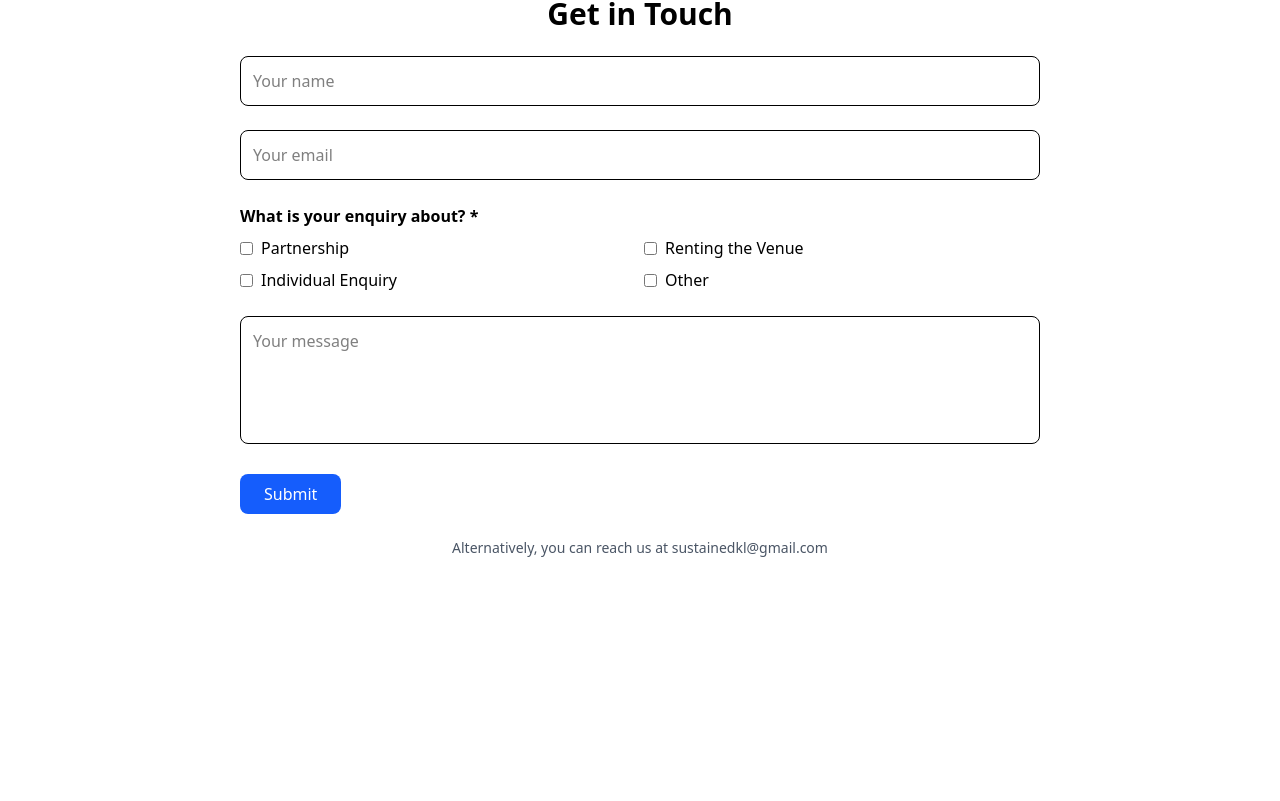
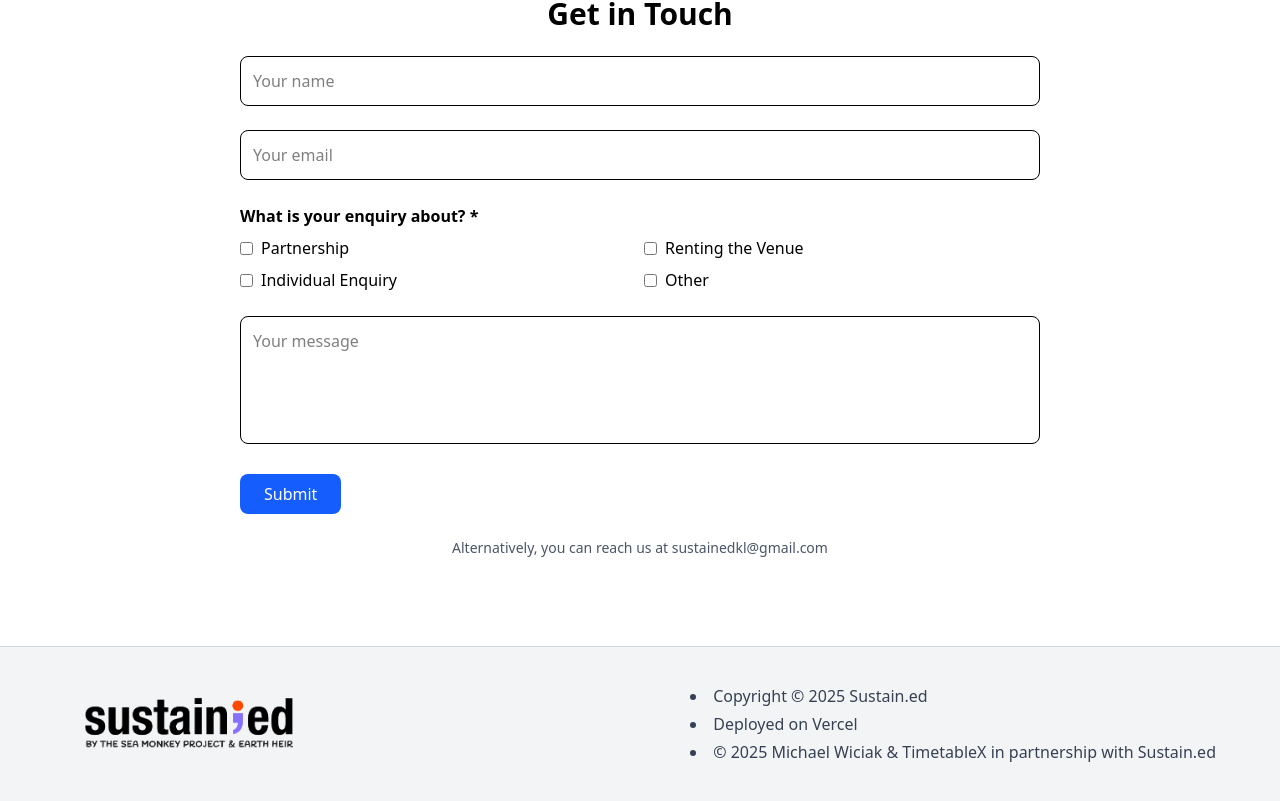
Before and after one commit to MichaelWiciak/EarthHeir, a Next.js app in the folder my-project/: page / in a window 1280 px wide. Shown: the part 3298-4099 px from the top of the page. Before the commit the page ends 3904 px from the top, so only its background shows below. Built offline with nearby package versions, Linux system fonts and the light colour scheme.

Commit message:
feat: add footer

```diff
--- /dev/null
+++ b/my-project/src/app/components/Footer.tsx
@@ -0,0 +1,38 @@
+"use client";
+
+import React from "react";
+import Image from "next/image";
+
+interface FooterProps {
+  logoSrc: string;
+  logoAlt?: string;
+  bullets: string[];
+}
+
+const Footer: React.FC<FooterProps> = ({
+  logoSrc,
+  logoAlt = "Logo",
+  bullets,
+}) => {
+  return (
+    <footer className="bg-gray-100 py-8 px-6 border-t border-gray-300 mt-10">
+      <div className="max-w-6xl mx-auto flex flex-col md:flex-row items-center justify-between gap-8">
+        {/* Logo */}
+        <div className="flex-shrink-0">
+          <Image src={logoSrc} alt={logoAlt} width={250} height={250} />
+        </div>
+
+        {/* Bullet points */}
+        <ul className="text-center md:text-left space-y-1">
+          {bullets.map((point, index) => (
+            <li key={index} className="text-gray-700 list-disc list-inside">
+              {point}
+            </li>
+          ))}
+        </ul>
+      </div>
+    </footer>
+  );
+};
+
+export default Footer;
--- a/my-project/src/app/page.tsx
+++ b/my-project/src/app/page.tsx
@@ -13,8 +13,15 @@ import dynamic from "next/dynamic";
 import "swiper/css";
 import "swiper/css/navigation";
 import ImageGallery from "./components/ImageGallery";
+import Footer from "@/app/components/Footer";
 
 export default function Home() {
+  const bullets = [
+    "Copyright © 2025 Sustain.ed",
+    "Deployed on Vercel",
+    "© 2025 Michael Wiciak & TimetableX in partnership with Sustain.ed",
+  ];
+
   const slides = [
     {
       imageUrl: "/sustainedPhotos/KTRN.jpg",
@@ -298,6 +305,7 @@ export default function Home() {
         ]}
       />
       <Toaster position="top-center" />
+      <Footer logoSrc="/sustainedLogo.png" bullets={bullets} />
     </main>
   );
 }
```
